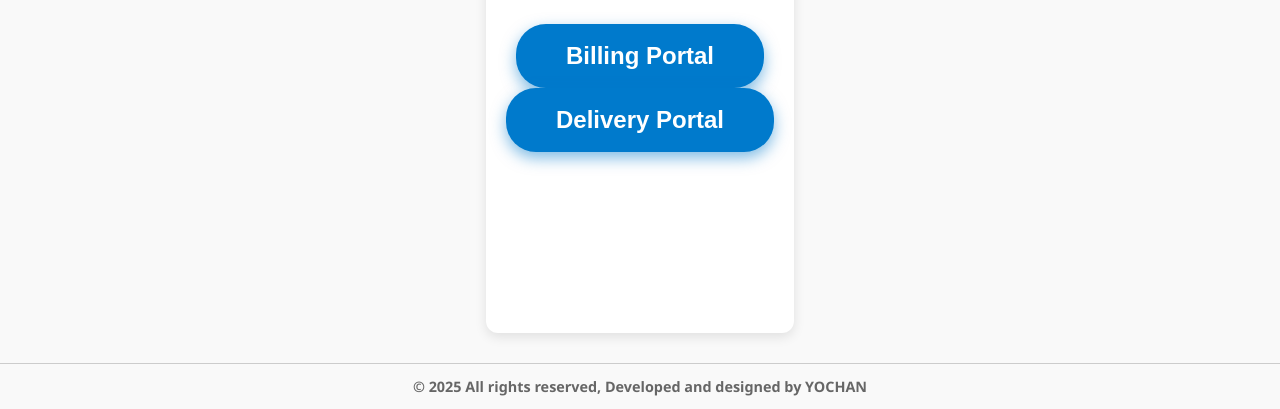
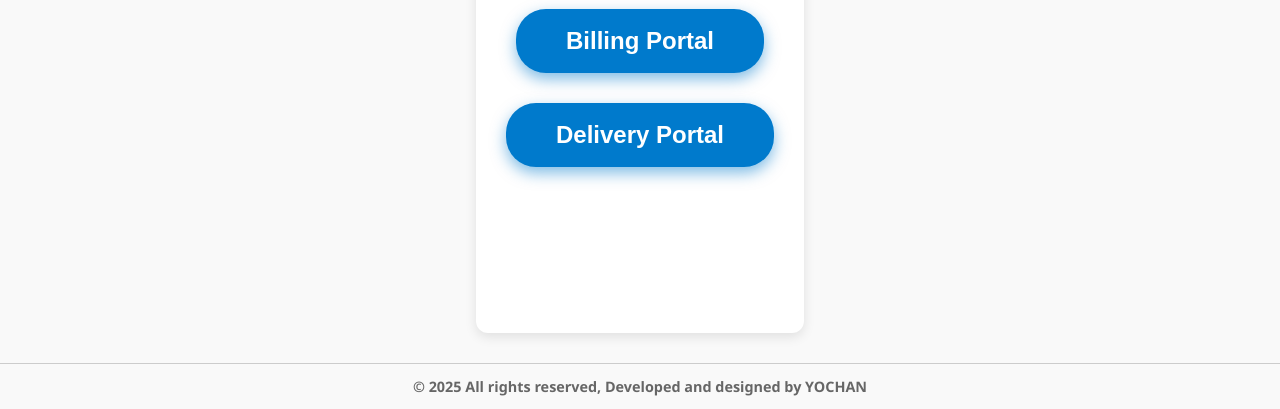
Before and after one commit to noxzplayz/testpannel, a plain HTML site: page index.html in a window 1280 px wide. Shown: the part 391-800 px from the top of the page. Drawn offline with nearby package versions, Linux system fonts and the light colour scheme.

Commit message:
Update styles.css

```diff
--- a/styles.css
+++ b/styles.css
@@ -74,6 +74,7 @@ main .start-shift-button {
   user-select: none;
   box-shadow: 0 6px 15px rgba(0, 122, 204, 0.5);
   transition: background-color 0.3s ease;
+  margin: 15px 10px; /* Added margin for spacing */
 }
 main .start-shift-button:hover {
   background-color: #005fa3;
```
